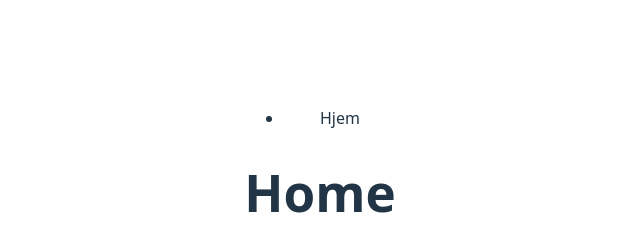
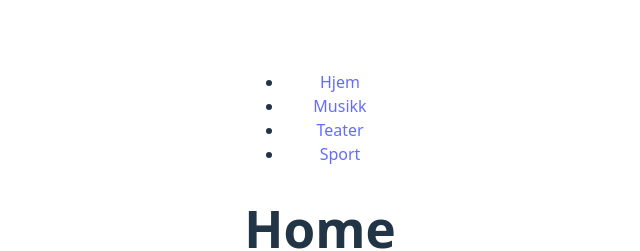
Before and after one commit to hannaso91/eksamen_UIN2025_BillettLyst, a React (Vite) app: page / in a window 1280 px wide. Shown: the part 300-551 px from the top of the page, without its empty margins (320-960 px from the left). Built offline with nearby package versions, Linux system fonts and the light colour scheme.

Commit message:
satt opp routing og linker. resten skal deles i brancher
Venter på demo fra AC for å ha litt mer forståelse for hva som ønskes på de ulike sidene

```diff
--- a/src/components/ArtistCard.jsx
+++ b/src/components/ArtistCard.jsx
@@ -0,0 +1,5 @@
+export default function ArtistCard() {
+    return(
+        <h2>Artist</h2>
+    )
+}
--- a/src/components/CategoryPage.jsx
+++ b/src/components/CategoryPage.jsx
@@ -1,5 +1,5 @@
 export default function CategoryPage () {
     return(
-        <h2>test</h2>
+        <h2>CategoryPage</h2>
     )
 }
--- a/src/components/Nav.jsx
+++ b/src/components/Nav.jsx
@@ -1,13 +1,17 @@
-import { Link } from "react-router-dom";
+import { Link, NavLink } from "react-router-dom";
 
 export default function Nav() {
-    return(
+    return (
         <nav>
             <ul>
-                <li><Link to="#"></Link>Hjem</li>
+                <li><Link to="/">Hjem</Link></li>
+                <li><NavLink to="/category/musikk/">Musikk</NavLink></li>
+                <li><NavLink to="/category/teater/">Teater</NavLink></li>
+                <li><NavLink to="/category/sport/">Sport</NavLink></li>
             </ul>
         </nav>
-    )
+    );
 }
 
+
 //Gjøre denne dynamisk og hente ut kategorier basert på navnene i API. Muligens lage en egen array vi kan legge inn dersom det ikke eksisterer i arrayren fra før
```
Also changed, not shown: 1 other file (tests, documents, lock files or other folders).
